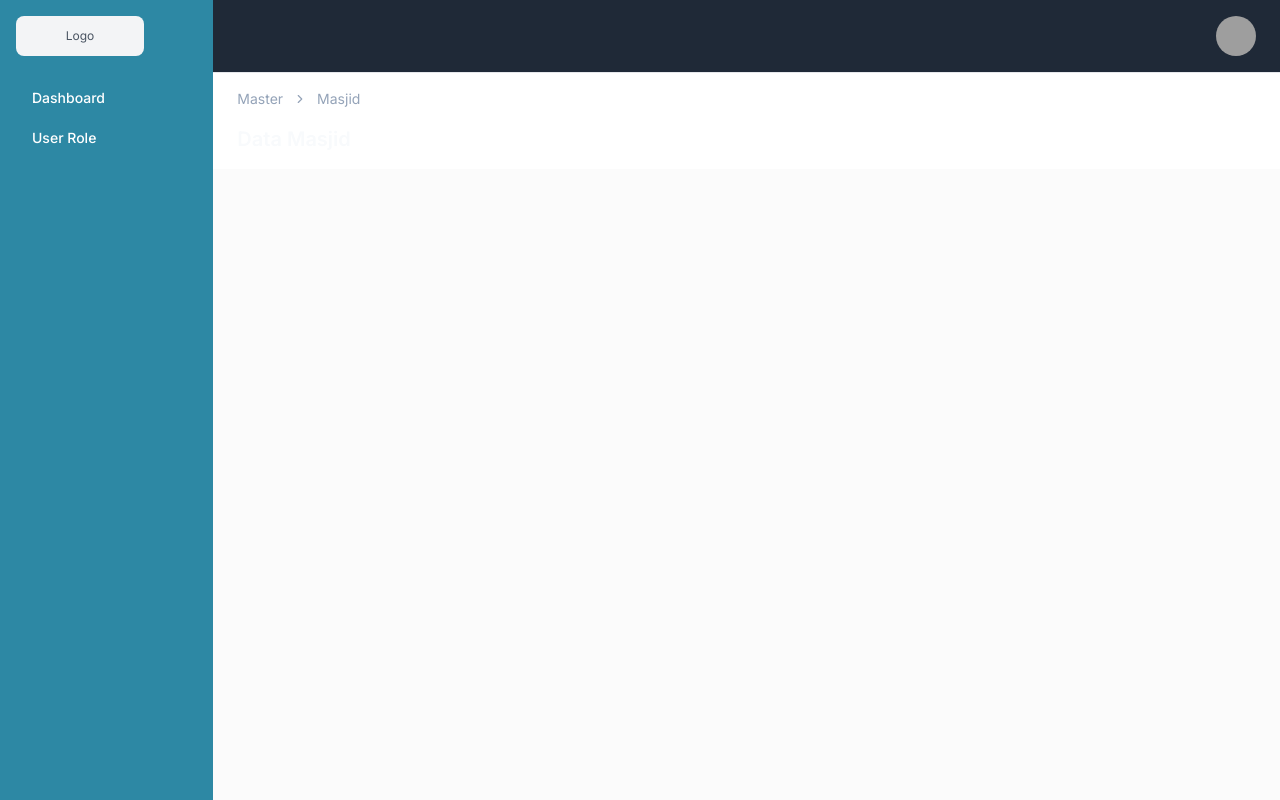
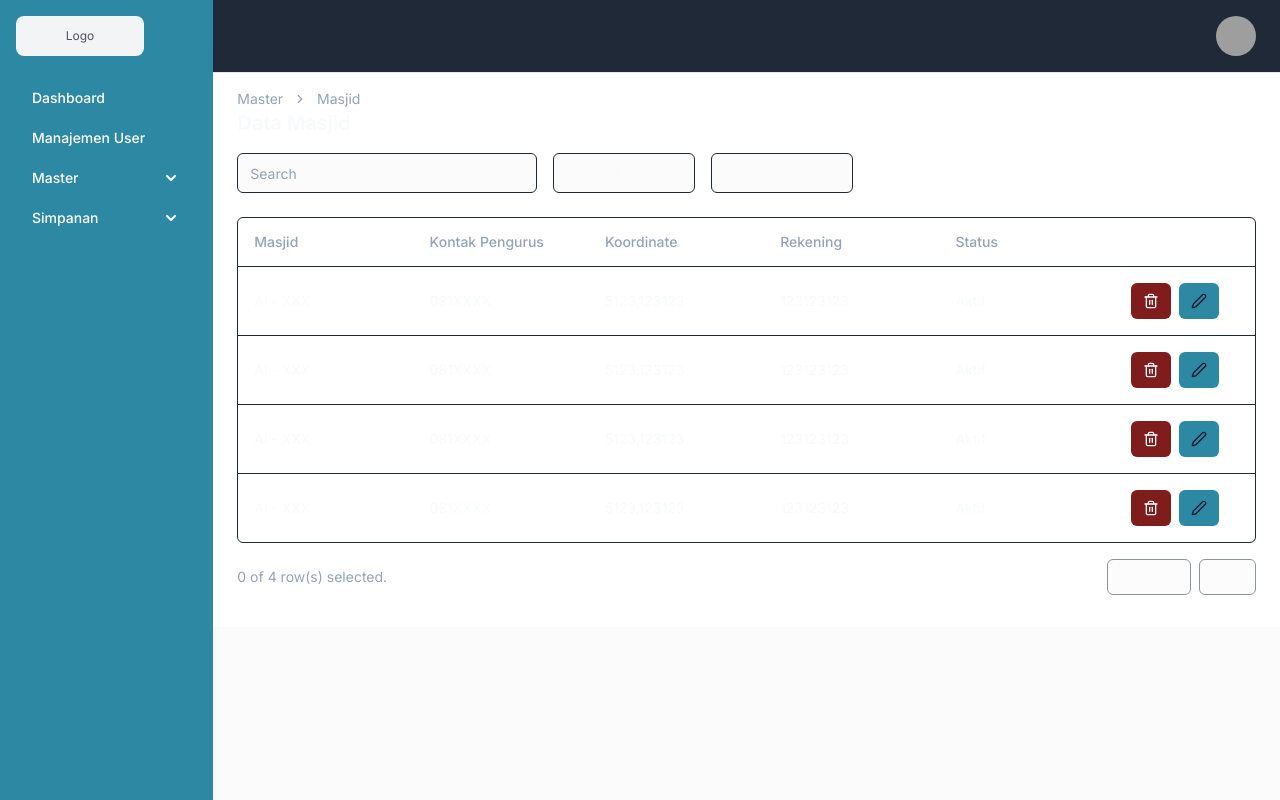
Before and after one commit to zilmasarjuna12/admin-panel, a Next.js app: page /dashboard/master/masjid in a window 1280 px wide. Built offline with nearby package versions, Linux system fonts and the light colour scheme; grey boxes are pictures that could not be loaded.

Commit message:
adding navigation

```diff
--- a/src/app/dashboard/layout.tsx
+++ b/src/app/dashboard/layout.tsx
@@ -1,5 +1,60 @@
 import Menu from "@/components/menu"
 import Header from "./_component/header"
+
+const menus = [
+  {
+    key: "1",
+    label: "Dashboard",
+    href: "/dashboard"
+  }, {
+    key: "2",
+    label: "Manajemen User",
+    href: "/dashboard/user"
+  }, {
+    key: "3",
+    label: "Master",
+    children: [
+      {
+        key: "3-1",
+        label: "Data Masjid"
+      },
+      {
+        key: "3-2",
+        label: "Data Relawan"
+      },
+      {
+        key: "3-3",
+        label: "Data Manajerial"
+      },
+      {
+        key: "3-4",
+        label: "Apps Koperasi"
+      }
+    ]
+  },
+  {
+    key: "4",
+    label: "Simpanan",
+    children: [
+      {
+        key: "4-1",
+        label: "Simpanan Pokok"
+      },
+      {
+        key: "4-2",
+        label: "Simpanan Wajib"
+      },
+      {
+        key: "4-3",
+        label: "Simpanan Sukarela"
+      },
+      {
+        key: "4-4",
+        label: "Simpanan Pokok Khusus"
+      }
+    ]
+  }
+]
 
 const Layout = ({
   children, // will be a page or nested layout
@@ -13,15 +68,7 @@ const Layout = ({
           Logo
         </span>
         <Menu
-          menus={[{
-            key: "1",
-            label: "Dashboard",
-            href: "/dashboard"
-          }, {
-            key: "2",
-            label: "User Role",
-            href: "/dashboard/user"
-          }]}
+          menus={menus}
         />
       </div>
       <div className="relative flex flex-1 flex-col overflow-y-auto overflow-x-hidden">
--- /dev/null
+++ b/src/app/dashboard/master/masjid/_component/filter.tsx
@@ -0,0 +1,42 @@
+import { Input } from "@/components/ui/input"
+import {
+  Select,
+  SelectContent,
+  SelectItem,
+  SelectTrigger,
+  SelectValue,
+} from "@/components/ui/select"
+
+const FilterForm = () => {
+  return (
+    <div className="grid grid-cols-1 gap-4 md:grid-cols-4">
+      <Input
+        placeholder="Search"
+        width={300}
+        className="w-full md:col-span-2 md:w-[300px]"
+      />
+      <Select>
+        <SelectTrigger className="w-full">
+          <SelectValue placeholder="Provinsi" />
+        </SelectTrigger>
+        <SelectContent>
+          <SelectItem value="light">Jawa Barat</SelectItem>
+          <SelectItem value="dark">Jakarta</SelectItem>
+          <SelectItem value="system">Jawa Tengah</SelectItem>
+        </SelectContent>
+      </Select>
+
+      <Select>
+        <SelectTrigger className="w-full">
+          <SelectValue placeholder="Status" />
+        </SelectTrigger>
+        <SelectContent>
+          <SelectItem value="light">Aktif</SelectItem>
+          <SelectItem value="dark">Tidak Aktif</SelectItem>
+        </SelectContent>
+      </Select>
+    </div>
+  )
+}
+
+export default FilterForm
--- /dev/null
+++ b/src/app/dashboard/master/masjid/_component/list.tsx
@@ -0,0 +1,100 @@
+"use client"
+import { Trash2, Edit2 } from "lucide-react"
+
+import { ColumnDef } from "@tanstack/react-table"
+
+import { Button } from "@/components/ui/button"
+
+import { DataTable } from "@/components/ui/datatable"
+
+const data = [
+  {
+    id: "728ed52f",
+    name: "Al - XXX",
+    phone_number: "081XXXX",
+    coordinate: "5123,123123",
+    account_bank: "123123123",
+    status: "Aktif"
+  },
+  {
+    id: "728ed52f",
+    name: "Al - XXX",
+    phone_number: "081XXXX",
+    coordinate: "5123,123123",
+    account_bank: "123123123",
+    status: "Aktif"
+  },
+  {
+    id: "728ed52f",
+    name: "Al - XXX",
+    phone_number: "081XXXX",
+    coordinate: "5123,123123",
+    account_bank: "123123123",
+    status: "Aktif"
+  },
+  {
+    id: "728ed52f",
+    name: "Al - XXX",
+    phone_number: "081XXXX",
+    coordinate: "5123,123123",
+    account_bank: "123123123",
+    status: "Aktif"
+  },
+]
+
+const List = () => {
+  const columns: ColumnDef<any>[] = [
+    {
+      accessorKey: "name",
+      header: "Masjid"
+    },
+    {
+      accessorKey: "phone_number",
+      header: "Kontak Pengurus"
+    },
+    {
+      accessorKey: "coordinate",
+      header: "Koordinate"
+    },
+    {
+      accessorKey: "account_bank",
+      header: "Rekening"
+    },
+    {
+      accessorKey: "status",
+      header: "Status",
+    },
+    {
+      id: "actions",
+      size: 100,
+      enableHiding: false,
+      cell: ({ row }) => {
+        const payment = row.original
+
+        return (
+          <div className="flex space-x-2">
+            <Button
+              variant="destructive"
+              size="sm"
+            >
+              <Trash2 className="w-4" />
+            </Button>
+            <Button
+              size="sm"
+            >
+              <Edit2 className="w-4" />
+            </Button>
+          </div>
+        )
+      },
+    }
+  ]
+
+  return (
+    <div>
+      <DataTable columns={columns} data={data} />
+    </div>
+  )
+}
+
+export default List
--- a/src/app/dashboard/master/masjid/page.tsx
+++ b/src/app/dashboard/master/masjid/page.tsx
@@ -5,6 +5,9 @@ import {
   BreadcrumbList,
   BreadcrumbSeparator
 } from "@/components/ui/breadcrumb"
+
+import FilterForm from "./_component/filter"
+import List from "./_component/list"
 
 const Page = () => {
   return (
@@ -21,10 +24,20 @@ const Page = () => {
             </BreadcrumbItem>
           </BreadcrumbList>
         </Breadcrumb>
+        <h3 className="text-xl font-semibold">
+          Data Masjid
+        </h3>
       </div>
-      <h3 className="text-xl font-semibold">
-        Data Masjid
-      </h3>
+
+      <div className="md:flex items-center">
+        <FilterForm />
+        {/* <div className="mt-3 md:mt-0 flex md:ml-auto md:items-center space-x-4">
+          <AddForm />
+        </div> */}
+      </div>
+      <div className="mt-6">
+        <List />
+      </div>
     </div>
   )
 }
--- a/src/app/dashboard/user/_component/list.tsx
+++ b/src/app/dashboard/user/_component/list.tsx
@@ -6,8 +6,6 @@ import { ColumnDef } from "@tanstack/react-table"
 import { Button } from "@/components/ui/button"
 
 import { DataTable } from "@/components/ui/datatable"
-
-
 
 const users = [
   {
--- a/src/components/menu.tsx
+++ b/src/components/menu.tsx
@@ -3,7 +3,7 @@ import Link from "next/link"
 interface MenuItem {
   key: string;
   label: string;
-  href: string;
+  href?: string;
   children?: MenuItem[];
 }
 
@@ -18,18 +18,68 @@ const Menu: React.FC<MenuProps> = ({
     <ul className="mt-6 space-y-1">
       {
         menus.map(item => {
+          if (item?.children) {
+            return (
+              <li key={item.key}>
+                <details className="group [&_summary::-webkit-details-marker]:hidden">
+                  <summary
+                    className="flex cursor-pointer items-center justify-between rounded-lg px-4 py-2 text-white hover:bg-gray-100 hover:text-gray-700"
+                  >
+                    <span className="text-sm font-medium"> {item.label} </span>
+
+                    <span className="shrink-0 transition duration-300 group-open:-rotate-180">
+                      <svg
+                        xmlns="http://www.w3.org/2000/svg"
+                        className="h-5 w-5"
+                        viewBox="0 0 20 20"
+                        fill="currentColor"
+                      >
+                        <path
+                          fillRule="evenodd"
+                          d="M5.293 7.293a1 1 0 011.414 0L10 10.586l3.293-3.293a1 1 0 111.414 1.414l-4 4a1 1 0 01-1.414 0l-4-4a1 1 0 010-1.414z"
+                          clipRule="evenodd"
+                        />
+                      </svg>
+                    </span>
+                  </summary>
+
+                  <ul className="ml-2">
+                    {
+                      item.children.map(subitem => {
+                        return (
+                          <li key={subitem.key}>
+                            <Link
+                              href={item.href || ""}
+                              className="block rounded-lg px-4 py-2 text-sm font-medium text-white hover:bg-primary-dark"
+                            >
+                              {
+                                subitem.label
+                              }
+                            </Link>
+                          </li>
+                        )
+                      })
+                    }
+
+                  </ul>
+                </details>
+              </li>
+            )
+          }
+
           return (
             <li
               key={item.key}
             >
               <Link
-                href={item.href}
+                href={item.href || ""}
                 className="block rounded-lg px-4 py-2 text-sm font-medium text-white hover:bg-primary-dark"
               >
                 {
                   item.label
                 }
               </Link>
+
             </li>
           )
         })
@@ -62,120 +112,120 @@ const Menu: React.FC<MenuProps> = ({
 //       </li>
 
 //       <li>
-//         <details className="group [&_summary::-webkit-details-marker]:hidden">
-//           <summary
-//             className="flex cursor-pointer items-center justify-between rounded-lg px-4 py-2 text-white hover:bg-gray-100 hover:text-gray-700"
-//           >
-//             <span className="text-sm font-medium"> Master </span>
+        // <details className="group [&_summary::-webkit-details-marker]:hidden">
+        //   <summary
+        //     className="flex cursor-pointer items-center justify-between rounded-lg px-4 py-2 text-white hover:bg-gray-100 hover:text-gray-700"
+        //   >
+        //     <span className="text-sm font-medium"> Master </span>
 
-//             <span className="shrink-0 transition duration-300 group-open:-rotate-180">
-//               <svg
-//                 xmlns="http://www.w3.org/2000/svg"
-//                 className="h-5 w-5"
-//                 viewBox="0 0 20 20"
-//                 fill="currentColor"
-//               >
-//                 <path
-//                   fillRule="evenodd"
-//                   d="M5.293 7.293a1 1 0 011.414 0L10 10.586l3.293-3.293a1 1 0 111.414 1.414l-4 4a1 1 0 01-1.414 0l-4-4a1 1 0 010-1.414z"
-//                   clipRule="evenodd"
-//                 />
-//               </svg>
-//             </span>
-//           </summary>
+        //     <span className="shrink-0 transition duration-300 group-open:-rotate-180">
+        //       <svg
+        //         xmlns="http://www.w3.org/2000/svg"
+        //         className="h-5 w-5"
+        //         viewBox="0 0 20 20"
+        //         fill="currentColor"
+        //       >
+        //         <path
+        //           fillRule="evenodd"
+        //           d="M5.293 7.293a1 1 0 011.414 0L10 10.586l3.293-3.293a1 1 0 111.414 1.414l-4 4a1 1 0 01-1.414 0l-4-4a1 1 0 010-1.414z"
+        //           clipRule="evenodd"
+        //         />
+        //       </svg>
+        //     </span>
+        //   </summary>
 
-//           <ul className="mt-2 space-y-1 px-4">
-//             <li>
-//               <details className="group [&_summary::-webkit-details-marker]:hidden">
-//                 <summary
-//                   className="flex cursor-pointer items-center justify-between rounded-lg px-4 py-2 text-white hover:bg-gray-100 hover:text-gray-700"
-//                 >
-//                   <span className="text-sm font-medium"> Masters </span>
+        //   <ul className="mt-2 space-y-1 px-4">
+        //     <li>
+        //       <details className="group [&_summary::-webkit-details-marker]:hidden">
+        //         <summary
+        //           className="flex cursor-pointer items-center justify-between rounded-lg px-4 py-2 text-white hover:bg-gray-100 hover:text-gray-700"
+        //         >
+        //           <span className="text-sm font-medium"> Masters </span>
 
-//                   <span className="shrink-0 transition duration-300 group-open:-rotate-180">
-//                     <svg
-//                       xmlns="http://www.w3.org/2000/svg"
-//                       className="h-5 w-5"
-//                       viewBox="0 0 20 20"
-//                       fill="currentColor"
-//                     >
-//                       <path
-//                         fillRule="evenodd"
-//                         d="M5.293 7.293a1 1 0 011.414 0L10 10.586l3.293-3.293a1 1 0 111.414 1.414l-4 4a1 1 0 01-1.414 0l-4-4a1 1 0 010-1.414z"
-//                         clipRule="evenodd"
-//                       />
-//                     </svg>
-//                   </span>
-//                 </summary>
+        //           <span className="shrink-0 transition duration-300 group-open:-rotate-180">
+        //             <svg
+        //               xmlns="http://www.w3.org/2000/svg"
+        //               className="h-5 w-5"
+        //               viewBox="0 0 20 20"
+        //               fill="currentColor"
+        //             >
+        //               <path
+        //                 fillRule="evenodd"
+        //                 d="M5.293 7.293a1 1 0 011.414 0L10 10.586l3.293-3.293a1 1 0 111.414 1.414l-4 4a1 1 0 01-1.414 0l-4-4a1 1 0 010-1.414z"
+        //                 clipRule="evenodd"
+        //               />
+        //             </svg>
+        //           </span>
+        //         </summary>
 
-//                 <ul className="mt-2 space-y-1 px-4">
-//                   <li>
-//                     <a
-//                       href="#"
-//                       className="block rounded-lg px-4 py-2 text-sm font-medium text-white hover:bg-gray-100 hover:text-gray-700"
-//                     >
-//                       Data Masjid
-//                     </a>
-//                   </li>
+        //         <ul className="mt-2 space-y-1 px-4">
+        //           <li>
+        //             <a
+        //               href="#"
+        //               className="block rounded-lg px-4 py-2 text-sm font-medium text-white hover:bg-gray-100 hover:text-gray-700"
+        //             >
+        //               Data Masjid
+        //             </a>
+        //           </li>
 
-//                   <li>
-//                     <a
-//                       href="#"
-//                       className="block rounded-lg px-4 py-2 text-sm font-medium text-white hover:bg-gray-100 hover:text-gray-700"
-//                     >
-//                       Data Relawan
-//                     </a>
-//                   </li>
+        //           <li>
+        //             <a
+        //               href="#"
+        //               className="block rounded-lg px-4 py-2 text-sm font-medium text-white hover:bg-gray-100 hover:text-gray-700"
+        //             >
+        //               Data Relawan
+        //             </a>
+        //           </li>
 
-//                   <li>
-//                     <a
-//                       href="#"
-//                       className="block rounded-lg px-4 py-2 text-sm font-medium text-white hover:bg-gray-100 hover:text-gray-700"
-//                     >
-//                       Data Managerial
-//                     </a>
-//                   </li>
+        //           <li>
+        //             <a
+        //               href="#"
+        //               className="block rounded-lg px-4 py-2 text-sm font-medium text-white hover:bg-gray-100 hover:text-gray-700"
+        //             >
+        //               Data Managerial
+        //             </a>
+        //           </li>
 
-//                   <li>
-//                     <a
-//                       href="#"
-//                       className="block rounded-lg px-4 py-2 text-sm font-medium text-white hover:bg-gray-100 hover:text-gray-700"
-//                     >
-//                       Apps Koperasi
-//                     </a>
-//                   </li>
-//                 </ul>
-//               </details>
-//             </li>
+        //           <li>
+        //             <a
+        //               href="#"
+        //               className="block rounded-lg px-4 py-2 text-sm font-medium text-white hover:bg-gray-100 hover:text-gray-700"
+        //             >
+        //               Apps Koperasi
+        //             </a>
+        //           </li>
+        //         </ul>
+        //       </details>
+        //     </li>
 
-//             <li>
-//               <a
-//                 href="#"
-//                 className="block rounded-lg px-4 py-2 text-sm font-medium text-white hover:bg-gray-100 hover:text-gray-700"
-//               >
-//                 Data Relawan
-//               </a>
-//             </li>
+        //     <li>
+        //       <a
+        //         href="#"
+        //         className="block rounded-lg px-4 py-2 text-sm font-medium text-white hover:bg-gray-100 hover:text-gray-700"
+        //       >
+        //         Data Relawan
+        //       </a>
+        //     </li>
 
-//             <li>
-//               <a
-//                 href="#"
-//                 className="block rounded-lg px-4 py-2 text-sm font-medium text-white hover:bg-gray-100 hover:text-gray-700"
-//               >
-//                 Data Managerial
-//               </a>
-//             </li>
+        //     <li>
+        //       <a
+        //         href="#"
+        //         className="block rounded-lg px-4 py-2 text-sm font-medium text-white hover:bg-gray-100 hover:text-gray-700"
+        //       >
+        //         Data Managerial
+        //       </a>
+        //     </li>
 
-//             <li>
-//               <a
-//                 href="#"
-//                 className="block rounded-lg px-4 py-2 text-sm font-medium text-white hover:bg-gray-100 hover:text-gray-700"
-//               >
-//                 Apps Koperasi
-//               </a>
-//             </li>
-//           </ul>
-//         </details>
+        //     <li>
+        //       <a
+        //         href="#"
+        //         className="block rounded-lg px-4 py-2 text-sm font-medium text-white hover:bg-gray-100 hover:text-gray-700"
+        //       >
+        //         Apps Koperasi
+        //       </a>
+        //     </li>
+        //   </ul>
+        // </details>
 //       </li>
 
 //       <li>
```
